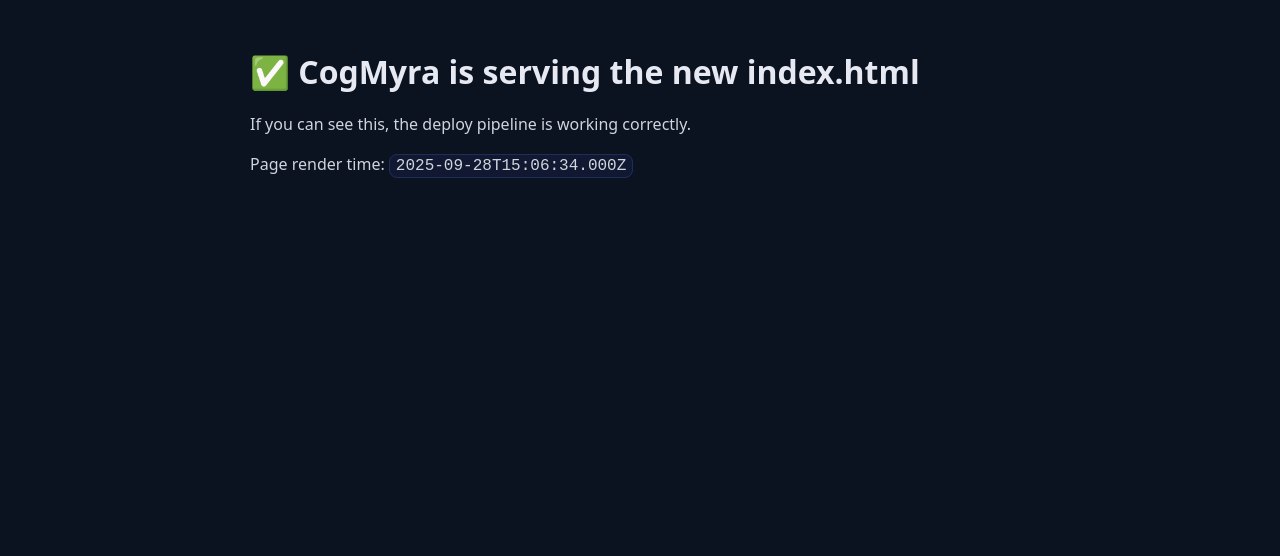
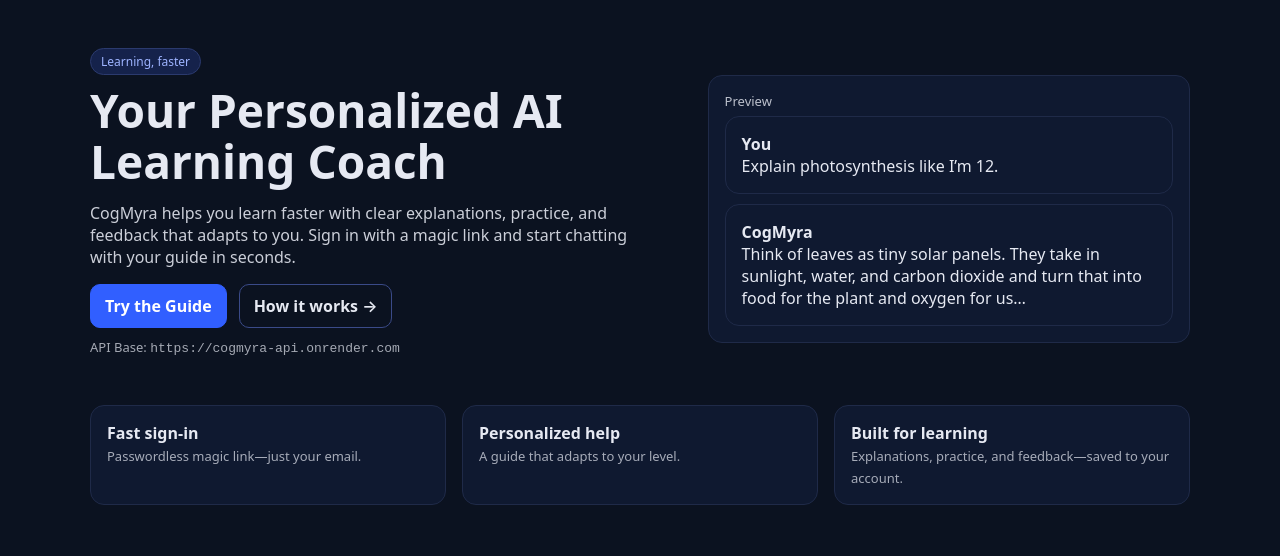
Before and after one commit to CogMyra/cogmyra, a plain HTML site: page docs/index.html in a window 1280 px wide. Drawn offline with Linux system fonts and the light colour scheme.

Commit message:
feat(web): self-contained designed landing page

```diff
--- a/docs/index.html
+++ b/docs/index.html
@@ -1,50 +1,81 @@
 <!doctype html>
 <html lang="en">
 <head>
-  <meta charset="utf-8">
-  <title>CogMyra — Smoke Test</title>
-  <meta name="viewport" content="width=device-width,initial-scale=1">
+  <meta charset="utf-8"/>
+  <meta name="viewport" content="width=device-width,initial-scale=1"/>
+  <title>CogMyra — Your Personalized AI Learning Coach</title>
+  <meta name="description" content="CogMyra helps you learn faster with clear explanations, practice, and feedback that adapts to you.">
 
   <style>
     :root { color-scheme: dark; }
     body {
       margin: 0;
-      padding: 48px;
       background: #0b1220;
       color: #e6e9f2;
-      font: 16px/1.5 system-ui, -apple-system, Segoe UI, Roboto, Inter, Helvetica, Arial, sans-serif;
+      font-family: system-ui, -apple-system, Segoe UI, Roboto, Inter, Helvetica, Arial, sans-serif;
     }
-    .box {
-      max-width: 780px;
-      margin: 0 auto;
-    }
-    h1 { margin: 0 0 12px; }
-    p { opacity: .9; }
-    code {
-      background: #111a33;
-      border: 1px solid #223260;
-      border-radius: 8px;
-      padding: 2px 6px;
-    }
+    .container { max-width: 1100px; margin: 0 auto; padding: 48px 18px; }
+    h1 { font-size: clamp(28px,4.2vw,46px); line-height: 1.1; margin: 0 0 14px; }
+    p.lead { opacity: .88; max-width: 62ch; }
+    .row { display: grid; gap: 28px; grid-template-columns: 1.1fr .9fr; align-items: center; }
+    @media (max-width: 900px) { .row { grid-template-columns: 1fr; } }
+    .card { background: #0f1930; border: 1px solid #1f2a48; border-radius: 14px; padding: 16px; }
+    .btn { display:inline-block; background:#315fff; border:1px solid #315fff; color:#fff;
+           text-decoration:none; padding:10px 14px; border-radius:10px; font-weight:600; }
+    .btn.secondary { background:transparent; color:#e6e9f2; border:1px solid #3a4a88; }
+    .badge { display:inline-block; background:#15224b; border:1px solid #2b3a6e; border-radius:999px;
+             color:#9db3ff; padding:4px 10px; font-size:12px; margin-bottom:10px; }
+    .grid3 { display:grid; gap:16px; grid-template-columns:repeat(3,1fr); }
+    @media (max-width:900px) { .grid3 { grid-template-columns:1fr; } }
+    .small { opacity:.7; font-size:13px; }
   </style>
 
-  <!-- Minimal meta tags for SEO/social -->
-  <link rel="icon" href="/favicon.svg" type="image/svg+xml">
-  <meta property="og:title" content="CogMyra — Smoke Test">
-  <meta property="og:description" content="Verifying GitHub Pages is serving updated index.html.">
-  <meta property="og:type" content="website">
-  <meta property="og:url" content="https://cogmyra.com/">
-  <meta property="og:image" content="https://cogmyra.com/vite.svg">
-  <meta name="twitter:card" content="summary_large_image">
+  <!-- Favicon -->
+  <link rel="icon" href="/favicon.svg" type="image/svg+xml"/>
+  <link rel="apple-touch-icon" href="/favicon.svg"/>
+  <meta name="theme-color" content="#0b1220"/>
+
+  <!-- Open Graph -->
+  <meta property="og:title" content="CogMyra — Your Personalized AI Learning Coach"/>
+  <meta property="og:description" content="Learn faster with clear explanations, practice, and feedback that adapts to you."/>
+  <meta property="og:type" content="website"/>
+  <meta property="og:url" content="https://cogmyra.com/"/>
+  <meta property="og:image" content="https://cogmyra.com/vite.svg"/>
+
+  <!-- Twitter -->
+  <meta name="twitter:card" content="summary_large_image"/>
+  <meta name="twitter:title" content="CogMyra — Your Personalized AI Learning Coach"/>
+  <meta name="twitter:description" content="Learn faster with clear explanations, practice, and feedback that adapts to you."/>
+  <meta name="twitter:image" content="https://cogmyra.com/vite.svg"/>
 </head>
 <body>
-  <div class="box">
-    <h1>✅ CogMyra is serving the new index.html</h1>
-    <p>If you can see this, the deploy pipeline is working correctly.</p>
-    <p>Page render time: <code><span id="now"></span></code></p>
-  </div>
-  <script>
-    document.getElementById('now').textContent = new Date().toISOString();
-  </script>
+  <main class="container">
+    <div class="row">
+      <section>
+        <span class="badge">Learning, faster</span>
+        <h1>Your Personalized AI<br/>Learning Coach</h1>
+        <p class="lead">CogMyra helps you learn faster with clear explanations, practice, and feedback that adapts to you. Sign in with a magic link and start chatting with your guide in seconds.</p>
+        <div style="display:flex;gap:12px;margin-top:14px">
+          <a class="btn" href="/guide/">Try the Guide</a>
+          <a class="btn secondary" href="#how">How it works →</a>
+        </div>
+        <p class="small" style="margin-top:10px">API Base: <code>https://cogmyra-api.onrender.com</code></p>
+      </section>
+
+      <aside class="card">
+        <div class="small" style="opacity:.8;margin-bottom:6px">Preview</div>
+        <div class="card" style="margin-bottom:10px"><b>You</b><br/>Explain photosynthesis like I’m 12.</div>
+        <div class="card"><b>CogMyra</b><br/>Think of leaves as tiny solar panels. They take in sunlight, water, and carbon dioxide and turn that into food for the plant and oxygen for us…</div>
+      </aside>
+    </div>
+
+    <section id="how" style="margin-top:36px">
+      <div class="grid3">
+        <div class="card"><b>Fast sign-in</b><br/><span class="small">Passwordless magic link—just your email.</span></div>
+        <div class="card"><b>Personalized help</b><br/><span class="small">A guide that adapts to your level.</span></div>
+        <div class="card"><b>Built for learning</b><br/><span class="small">Explanations, practice, and feedback—saved to your account.</span></div>
+      </div>
+    </section>
+  </main>
 </body>
 </html>
```
